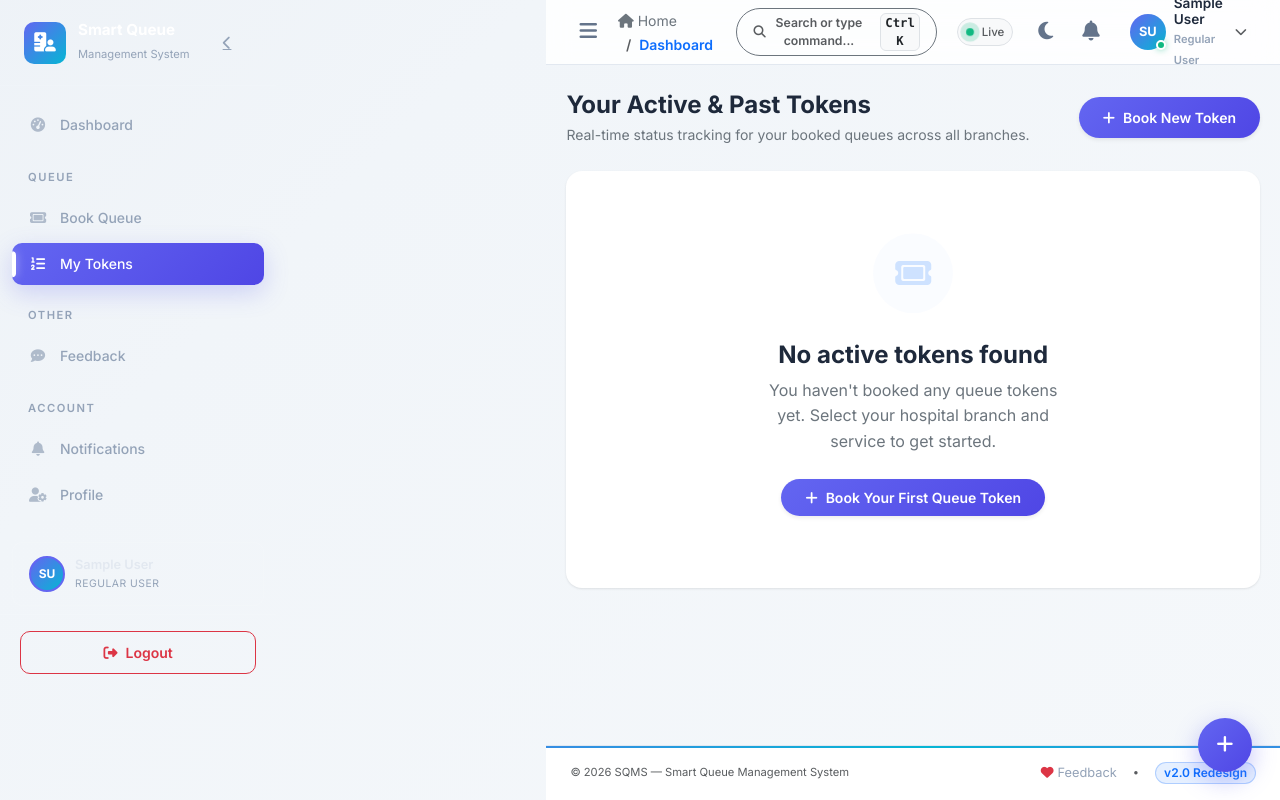
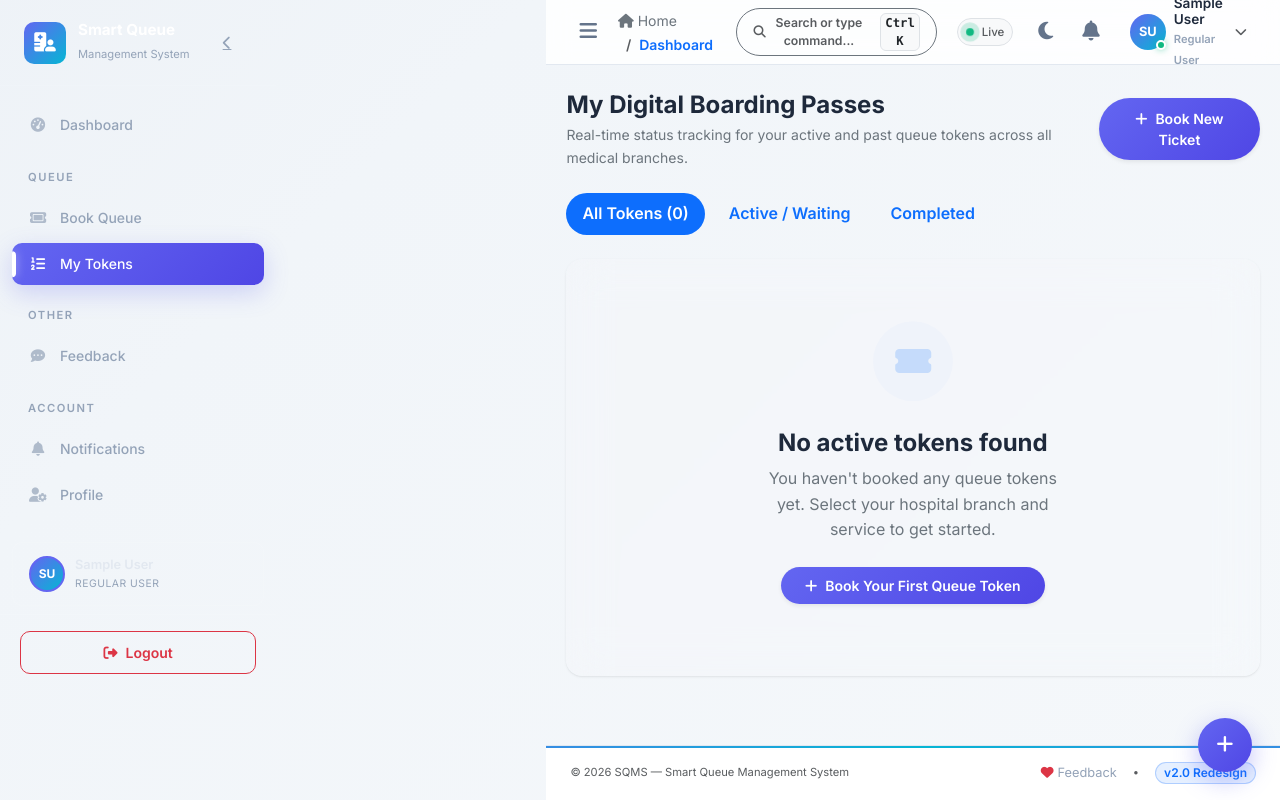
Before and after one commit to mt-abdulla-it/smart-queue-management-system, a Django app: page /queues/my-tokens/ in a window 1280 px wide. Run offline with Django 5.2, Linux system fonts and the light colour scheme; the visitor is signed in with stand-in values (Sample User, id 1); data that the repository does not hold is empty; parts of the project's set-up code (start-up, migrations or seed data) failed here and were passed over; some libraries are stand-ins or nearby versions.

Commit message:
feat: implement status filtering and refine digital boarding pass UI for token management pages

```diff
--- a/templates/queues/my_tokens.html
+++ b/templates/queues/my_tokens.html
@@ -1,24 +1,37 @@
 {% extends 'base.html' %}
 
 {% block title %}My Tokens — {{ site_name }}{% endblock %}
-{% block page_header %}My Queue Tokens{% endblock %}
+{% block page_header %}My Digital Passes{% endblock %}
 
 {% block content %}
 <div class="container-fluid py-4">
-    <div class="d-flex flex-column flex-sm-row justify-content-between align-items-start align-items-sm-center gap-3 mb-4">
+    <div class="d-flex flex-column flex-sm-row justify-content-between align-items-start align-items-sm-center gap-3 mb-4 anim-slide-down">
         <div>
-            <h4 class="fw-bold mb-1">Your Active & Past Tokens</h4>
-            <p class="text-secondary mb-0 small">Real-time status tracking for your booked queues across all branches.</p>
+            <h4 class="fw-extrabold mb-1">My Digital Boarding Passes</h4>
+            <p class="text-secondary mb-0 small">Real-time status tracking for your active and past queue tokens across all medical branches.</p>
         </div>
-        <a href="{% url 'queues:book' %}" class="btn btn-primary rounded-pill px-4 shadow-sm hover-lift">
-            <i class="fas fa-plus me-2"></i>Book New Token
+        <a href="{% url 'queues:book' %}" class="btn btn-primary rounded-pill px-4 shadow-sm hover-lift btn-magnetic">
+            <i class="fas fa-plus me-2"></i>Book New Ticket
         </a>
     </div>
 
-    <div class="row g-4">
+    <!-- Status Filter Pill Tabs -->
+    <ul class="nav nav-pills mb-4 gap-2" id="tokenFilterTabs">
+        <li class="nav-item">
+            <button class="nav-link active rounded-pill px-3 py-2 fw-semibold" data-filter="all">All Tokens ({{ tokens|length }})</button>
+        </li>
+        <li class="nav-item">
+            <button class="nav-link rounded-pill px-3 py-2 fw-semibold" data-filter="waiting">Active / Waiting</button>
+        </li>
+        <li class="nav-item">
+            <button class="nav-link rounded-pill px-3 py-2 fw-semibold" data-filter="completed">Completed</button>
+        </li>
+    </ul>
+
+    <div class="row g-4" id="tokenCardsGrid">
         {% for token in tokens %}
-        <div class="col-md-6 col-xl-4">
-            <div class="card h-100 border-0 shadow-md rounded-4 hover-lift overflow-hidden position-relative border-start border-4 {% if token.status == 'WAITING' %}border-warning{% elif token.status == 'SERVING' %}border-info{% elif token.status == 'COMPLETED' %}border-success{% else %}border-secondary{% endif %}">
+        <div class="col-md-6 col-xl-4 token-card-wrapper" data-status="{{ token.status|lower }}">
+            <div class="card h-100 glass-card border-0 shadow-md rounded-4 hover-lift overflow-hidden position-relative border-start border-4 {% if token.status == 'WAITING' %}border-warning{% elif token.status == 'SERVING' %}border-info{% elif token.status == 'COMPLETED' %}border-success{% else %}border-secondary{% endif %}">
                 <div class="card-body p-4">
                     <div class="d-flex justify-content-between align-items-start mb-3">
                         <div>
@@ -44,7 +57,7 @@
                         </div>
                     </div>
 
-                    <div class="bg-body-tertiary p-3 rounded-3 mb-3">
+                    <div class="bg-body-tertiary p-3 rounded-3 mb-3 border">
                         <div class="d-flex align-items-center mb-2">
                             <i class="fas fa-building text-primary me-2" style="width: 16px;"></i>
                             <span class="fw-semibold">{{ token.service.department.branch.name }}</span>
@@ -64,22 +77,22 @@
                     </div>
                 </div>
                 <div class="card-footer bg-transparent border-top p-3">
-                    <a href="{% url 'queues:token_detail' token.pk %}" class="btn btn-outline-primary rounded-pill w-100">
-                        View Live Pass & Ticket <i class="fas fa-arrow-right ms-1"></i>
+                    <a href="{% url 'queues:token_detail' token.pk %}" class="btn btn-outline-primary rounded-pill w-100 fw-bold">
+                        View Live Boarding Pass <i class="fas fa-arrow-right ms-1"></i>
                     </a>
                 </div>
             </div>
         </div>
         {% empty %}
         <div class="col-12">
-            <div class="card border-0 shadow-md rounded-4 p-5 text-center">
+            <div class="card glass-card border-0 shadow-md rounded-4 p-5 text-center">
                 <div class="empty-state py-4">
                     <div class="empty-state-icon text-primary bg-primary bg-opacity-10 rounded-circle d-inline-flex align-items-center justify-content-center mb-3" style="width: 80px; height: 80px; font-size: 2rem;">
-                        <i class="fas fa-ticket"></i>
+                        <i class="fas fa-ticket-alt"></i>
                     </div>
                     <h4 class="fw-bold">No active tokens found</h4>
                     <p class="text-secondary max-width-500 mx-auto mb-4">You haven't booked any queue tokens yet. Select your hospital branch and service to get started.</p>
-                    <a href="{% url 'queues:book' %}" class="btn btn-primary rounded-pill px-4 py-2 shadow-sm hover-lift">
+                    <a href="{% url 'queues:book' %}" class="btn btn-primary rounded-pill px-4 py-2 shadow-sm hover-lift btn-magnetic">
                         <i class="fas fa-plus me-2"></i>Book Your First Queue Token
                     </a>
                 </div>
@@ -89,3 +102,29 @@
     </div>
 </div>
 {% endblock %}
+
+{% block extra_js %}
+<script>
+    // Token Filter Tabs
+    document.querySelectorAll('#tokenFilterTabs button').forEach(btn => {
+        btn.addEventListener('click', function() {
+            document.querySelectorAll('#tokenFilterTabs button').forEach(b => b.classList.remove('active'));
+            this.classList.add('active');
+
+            const filter = this.getAttribute('data-filter');
+            document.querySelectorAll('.token-card-wrapper').forEach(card => {
+                const status = card.getAttribute('data-status');
+                if (filter === 'all') {
+                    card.style.display = 'block';
+                } else if (filter === 'waiting' && (status === 'waiting' || status === 'serving')) {
+                    card.style.display = 'block';
+                } else if (filter === 'completed' && status === 'completed') {
+                    card.style.display = 'block';
+                } else {
+                    card.style.display = 'none';
+                }
+            });
+        });
+    });
+</script>
+{% endblock %}
```
Also changed, not shown: templates/queues/token_detail.html (+13 -57 lines).
